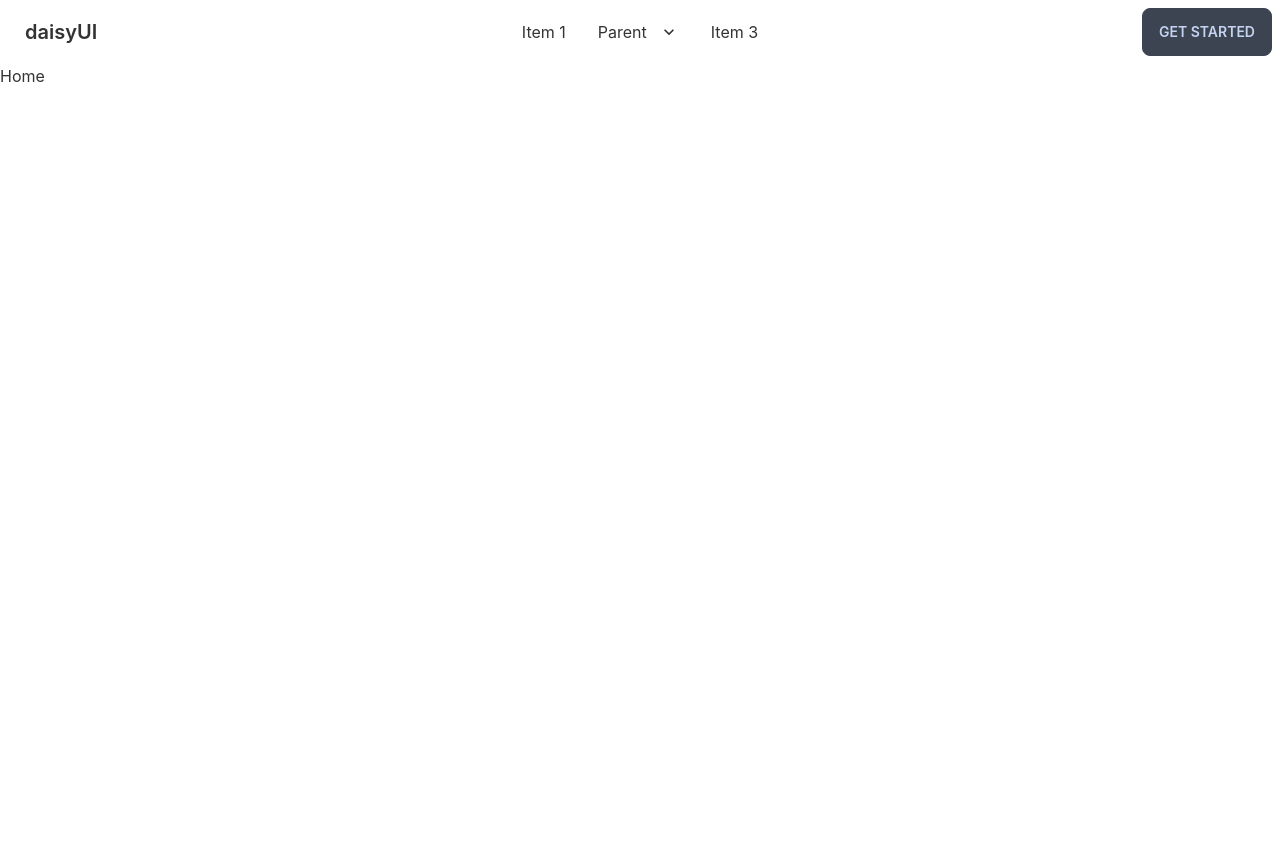
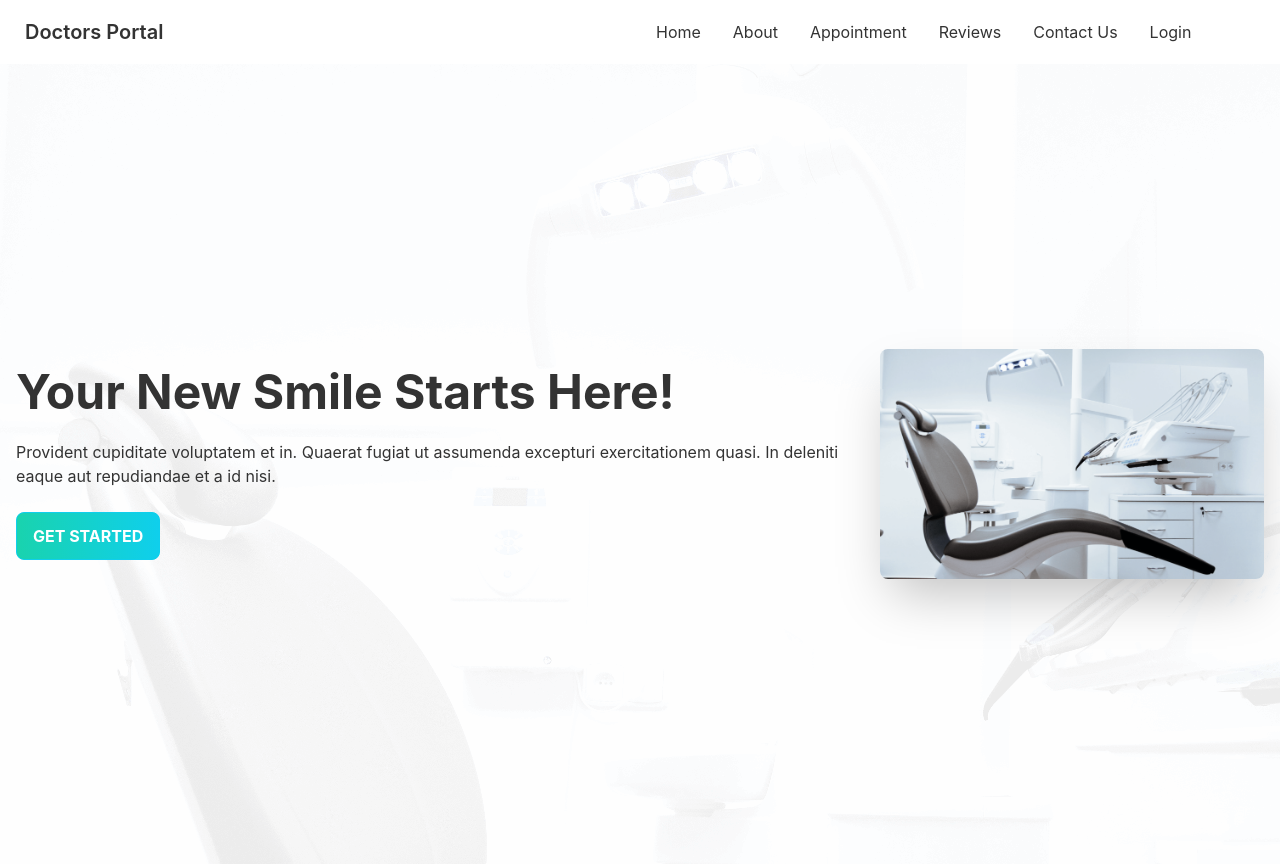
Before and after one commit to ariful892/doctors-portal-client-module71, a React (Create React App) app: page / in a window 1280 px wide. Before the commit the page ends 800 px from the top, so only its background shows below. Built offline with nearby package versions, Linux system fonts and the light colour scheme.

Commit message:
banner added in home page

```diff
--- a/src/Pages/Home/Banner.js
+++ b/src/Pages/Home/Banner.js
@@ -1,10 +1,20 @@
 import React from 'react';
+import banner from '../../assets/images/chair.png';
+import PrimaryButton from '../Shared/PrimaryButton';
+import bannerBg from '../../assets/images/bg.png';
 
 const Banner = () => {
     return (
-        <div>
-
-        </div>
+        <section style={{ background: `url(${bannerBg}) ` }} class="hero min-h-screen bg-img">
+            <div class="hero-content flex-col lg:flex-row-reverse">
+                <img src={banner} class="max-w-sm rounded-lg shadow-2xl" alt='' />
+                <div>
+                    <h1 class="text-5xl font-bold">Your New Smile Starts Here!</h1>
+                    <p class="py-6">Provident cupiditate voluptatem et in. Quaerat fugiat ut assumenda excepturi exercitationem quasi. In deleniti eaque aut repudiandae et a id nisi.</p>
+                    <PrimaryButton>Get Started</PrimaryButton>
+                </div>
+            </div>
+        </section>
     );
 };
 
--- a/src/Pages/Home/Home.js
+++ b/src/Pages/Home/Home.js
@@ -1,9 +1,10 @@
 import React from 'react';
+import Banner from './Banner';
 
 const Home = () => {
     return (
         <div>
-            <h2>Home</h2>
+            <Banner></Banner>
         </div>
     );
 };
--- a/src/Pages/Home/Info.js
+++ b/src/Pages/Home/Info.js
@@ -1,6 +1,10 @@
 import React from 'react';
 
 const Info = () => {
+
+    const bgPrimary = 'bg-gradient-to-r from-secondary to-primary';
+    const bgAccent = 'bg-accent';
+
     return (
         <div>
 
--- a/src/Pages/Shared/Navbar.js
+++ b/src/Pages/Shared/Navbar.js
@@ -1,6 +1,17 @@
 import React from 'react';
+import { Link } from 'react-router-dom';
 
 const Navbar = () => {
+
+    const menuItems = <>
+        <li><Link to='/home'>Home</Link></li>
+        <li><Link to='/about'>About</Link></li>
+        <li><Link to='/appointment'>Appointment</Link></li>
+        <li><Link to='/reviews'>Reviews</Link></li>
+        <li><Link to='/contact'>Contact Us</Link></li>
+        <li><Link to='/login'>Login</Link></li>
+    </>
+
     return (
         <div class="navbar bg-base-100">
             <div class="navbar-start">
@@ -9,41 +20,17 @@
                         <svg xmlns="http://www.w3.org/2000/svg" class="h-5 w-5" fill="none" viewBox="0 0 24 24" stroke="currentColor"><path stroke-linecap="round" stroke-linejoin="round" stroke-width="2" d="M4 6h16M4 12h8m-8 6h16" /></svg>
                     </label>
                     <ul tabindex="0" class="menu menu-compact dropdown-content mt-3 p-2 shadow bg-base-100 rounded-box w-52">
-                        <li><a>Item 1</a></li>
-                        <li tabindex="0">
-                            <a class="justify-between">
-                                Parent
-                                <svg class="fill-current" xmlns="http://www.w3.org/2000/svg" width="24" height="24" viewBox="0 0 24 24"><path d="M8.59,16.58L13.17,12L8.59,7.41L10,6L16,12L10,18L8.59,16.58Z" /></svg>
-                            </a>
-                            <ul class="p-2">
-                                <li><a>Submenu 1</a></li>
-                                <li><a>Submenu 2</a></li>
-                            </ul>
-                        </li>
-                        <li><a>Item 3</a></li>
+                        {menuItems}
                     </ul>
                 </div>
-                <a class="btn btn-ghost normal-case text-xl">daisyUI</a>
+                <a class="btn btn-ghost normal-case text-xl">Doctors Portal</a>
             </div>
             <div class="navbar-center hidden lg:flex">
                 <ul class="menu menu-horizontal p-0">
-                    <li><a>Item 1</a></li>
-                    <li tabindex="0">
-                        <a>
-                            Parent
-                            <svg class="fill-current" xmlns="http://www.w3.org/2000/svg" width="20" height="20" viewBox="0 0 24 24"><path d="M7.41,8.58L12,13.17L16.59,8.58L18,10L12,16L6,10L7.41,8.58Z" /></svg>
-                        </a>
-                        <ul class="p-2">
-                            <li><a>Submenu 1</a></li>
-                            <li><a>Submenu 2</a></li>
-                        </ul>
-                    </li>
-                    <li><a>Item 3</a></li>
+                    {menuItems}
                 </ul>
             </div>
-            <div class="navbar-end">
-                <a class="btn">Get started</a>
-            </div>
+
         </div>
     );
 };
--- /dev/null
+++ b/src/Pages/Shared/PrimaryButton.js
@@ -0,0 +1,11 @@
+import React from 'react';
+
+const PrimaryButton = ({ children }) => {
+    return (
+        <div>
+            <button class="btn btn-primary uppercase text-white text-base font-bold bg-gradient-to-r from-secondary to-primary">{children}</button>
+        </div>
+    );
+};
+
+export default PrimaryButton;
```
Also changed, not shown: src/Pages/Home/InfoCard.js (added).
